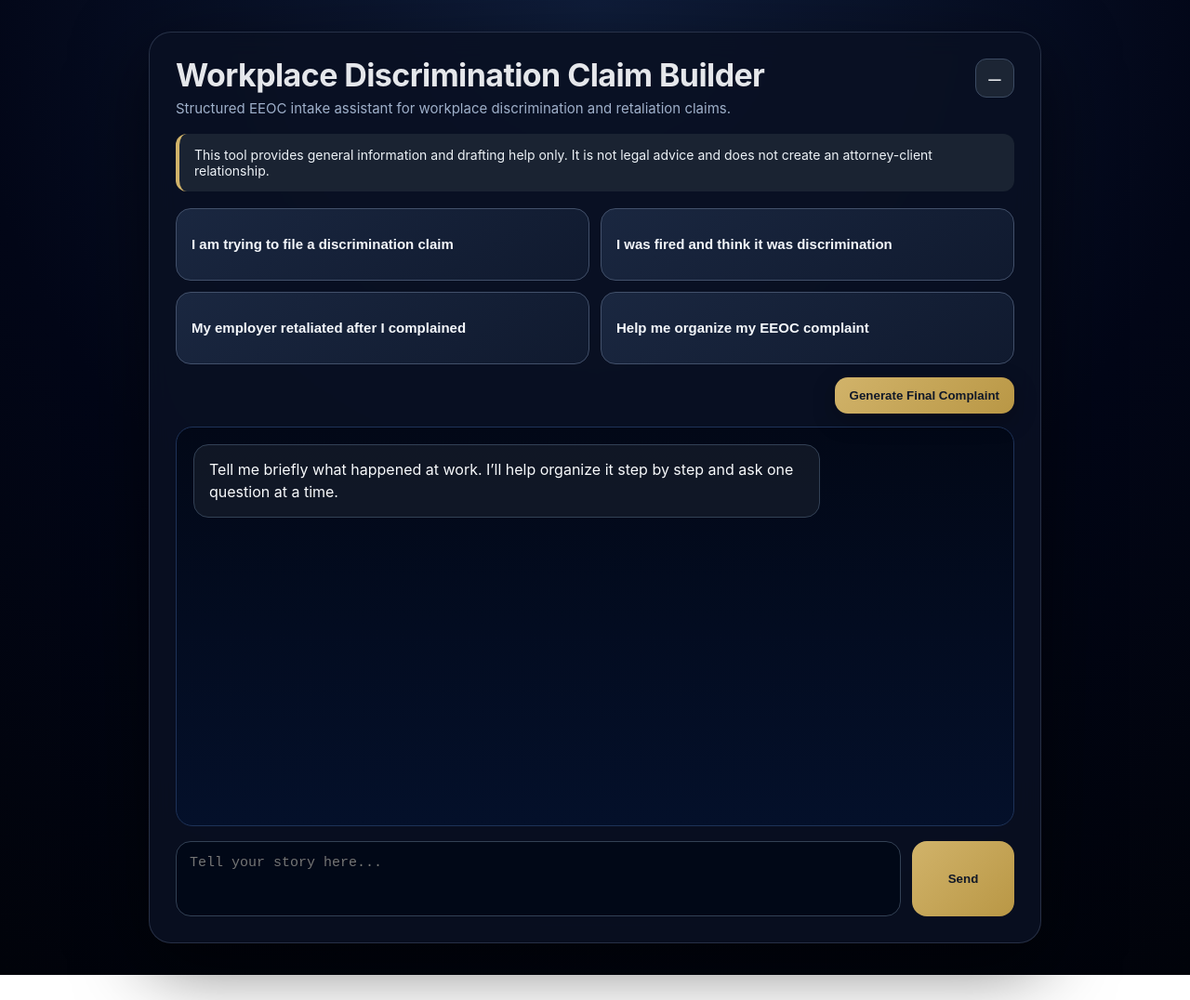
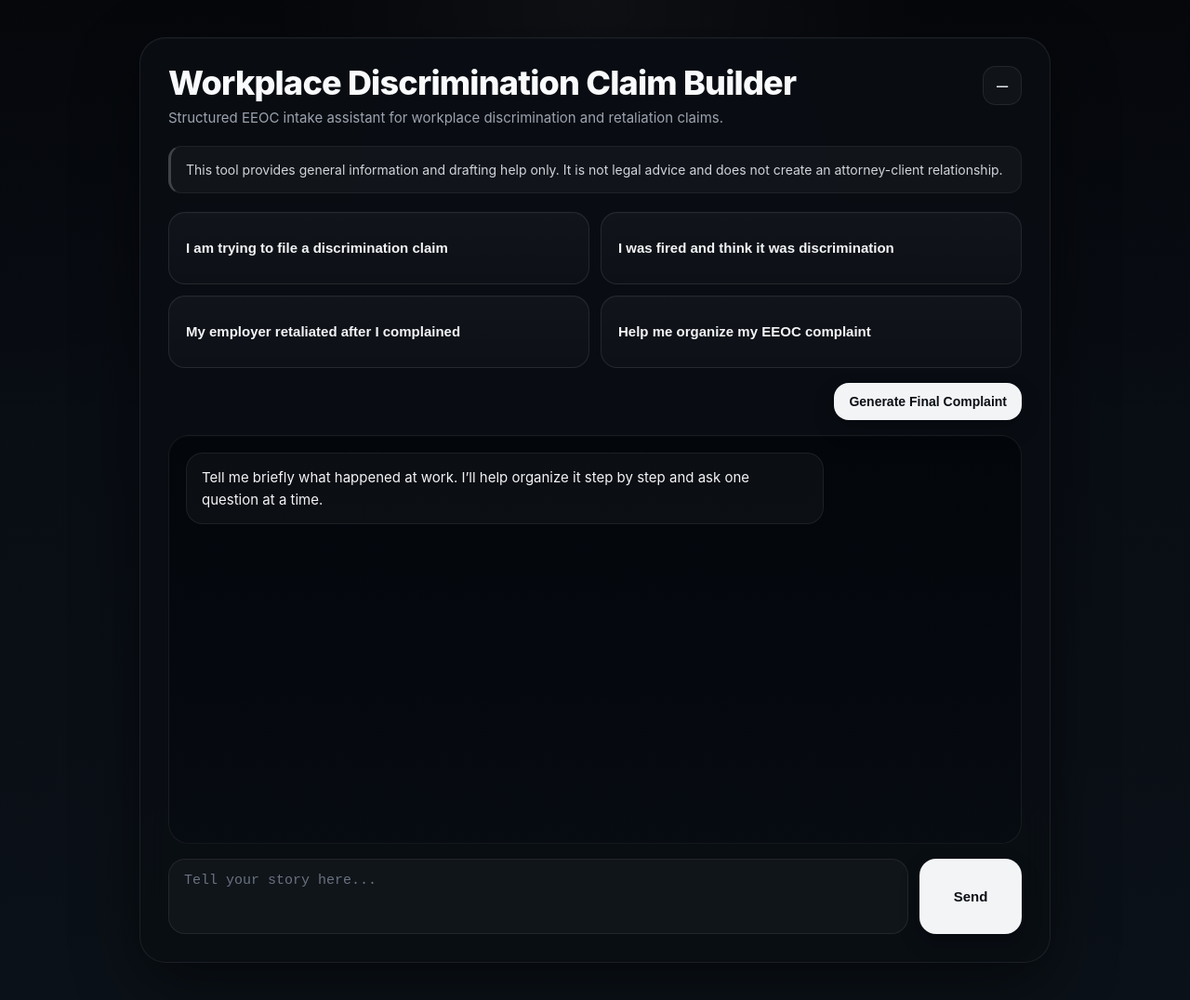
Before and after one commit to ariannalong26/Workplace-Discrimination-Claim-Builder, a website: page index.html in a window 1280 px wide. Shown: the whole page at 93% size. Before the commit the page ends 1049 px from the top, so only its background shows below. Drawn offline with Linux system fonts and the light colour scheme.

Commit message:
Update style.css

```diff
--- a/style.css
+++ b/style.css
@@ -1,28 +1,32 @@
 body {
   margin: 0;
-  font-family: -apple-system, BlinkMacSystemFont, "Segoe UI", Roboto, sans-serif;
-  background: radial-gradient(circle at top, #0f1d3a 0%, #020617 55%, #01030a 100%);
-  color: #e5e7eb;
+  font-family: -apple-system, BlinkMacSystemFont, "Segoe UI", Inter, Roboto, sans-serif;
+  background:
+    radial-gradient(circle at top, rgba(255, 255, 255, 0.04) 0%, transparent 28%),
+    linear-gradient(180deg, #05070b 0%, #090d14 42%, #0b1118 100%);
+  color: #f3f4f6;
 }
 
 .page {
   min-height: 100vh;
   display: flex;
   justify-content: center;
-  padding: 34px 18px;
+  padding: 40px 20px;
   box-sizing: border-box;
 }
 
 .card {
   width: 100%;
-  max-width: 960px;
-  background: rgba(10, 17, 35, 0.88);
+  max-width: 980px;
+  background: rgba(10, 14, 20, 0.94);
+  border: 1px solid rgba(255, 255, 255, 0.08);
+  border-radius: 28px;
+  padding: 30px;
+  box-sizing: border-box;
+  box-shadow:
+    0 24px 70px rgba(0, 0, 0, 0.45),
+    inset 0 1px 0 rgba(255, 255, 255, 0.03);
   backdrop-filter: blur(14px);
-  border: 1px solid rgba(97, 111, 141, 0.35);
-  border-radius: 24px;
-  padding: 28px;
-  box-shadow: 0 24px 80px rgba(0, 0, 0, 0.55);
-  box-sizing: border-box;
 }
 
 .topbar {
@@ -34,116 +38,143 @@ body {
 
 h1 {
   margin: 0 0 8px 0;
-  font-size: 34px;
-  line-height: 1.05;
-  font-weight: 750;
-  letter-spacing: -0.6px;
+  font-size: 36px;
+  line-height: 1.04;
+  font-weight: 760;
+  letter-spacing: -0.8px;
+  color: #f8fafc;
 }
 
 .subtext {
   margin: 0 0 18px 0;
-  color: #9fb0ca;
+  color: #9ca3af;
   font-size: 15px;
+  line-height: 1.5;
 }
 
 .minimize-btn {
-  background: rgba(31, 41, 55, 0.9);
-  border: 1px solid #3c4b63;
+  background: rgba(255, 255, 255, 0.03);
+  border: 1px solid rgba(255, 255, 255, 0.08);
   color: #e5e7eb;
-  border-radius: 12px;
+  border-radius: 14px;
   width: 42px;
   height: 42px;
-  font-size: 24px;
+  font-size: 22px;
   cursor: pointer;
+  transition: background 0.18s ease, border-color 0.18s ease, transform 0.18s ease;
+}
+
+.minimize-btn:hover {
+  background: rgba(255, 255, 255, 0.06);
+  border-color: rgba(255, 255, 255, 0.14);
+  transform: translateY(-1px);
 }
 
 .disclaimer {
-  background: rgba(31, 41, 55, 0.78);
-  border-left: 4px solid #d1b36a;
+  background: rgba(255, 255, 255, 0.035);
+  border: 1px solid rgba(255, 255, 255, 0.06);
+  border-left: 3px solid rgba(255, 255, 255, 0.2);
   padding: 14px 16px;
-  border-radius: 12px;
-  margin-bottom: 18px;
+  border-radius: 14px;
+  margin-bottom: 20px;
   font-size: 14px;
-  color: #edf2f7;
+  color: #d1d5db;
+  line-height: 1.5;
 }
 
 .starter-prompts {
   display: grid;
   grid-template-columns: 1fr 1fr;
   gap: 12px;
-  margin-bottom: 14px;
+  margin-bottom: 16px;
 }
 
 .starter-btn {
-  background: linear-gradient(145deg, #1a2740, #101a2f);
-  border: 1px solid #42506a;
-  border-radius: 16px;
-  padding: 16px;
-  color: #f4f7fb;
+  background: linear-gradient(180deg, rgba(255, 255, 255, 0.035) 0%, rgba(255, 255, 255, 0.02) 100%);
+  border: 1px solid rgba(255, 255, 255, 0.09);
+  border-radius: 18px;
+  padding: 16px 18px;
+  color: #f3f4f6;
   font-size: 15px;
   font-weight: 600;
   text-align: left;
-  line-height: 1.35;
+  line-height: 1.4;
   cursor: pointer;
-  transition: transform 0.18s ease, border-color 0.18s ease, box-shadow 0.18s ease;
+  transition:
+    transform 0.18s ease,
+    border-color 0.18s ease,
+    background 0.18s ease,
+    box-shadow 0.18s ease;
   min-height: 78px;
+  box-shadow: inset 0 1px 0 rgba(255, 255, 255, 0.02);
 }
 
 .starter-btn:hover {
   transform: translateY(-2px);
-  border-color: #d1b36a;
-  box-shadow: 0 10px 28px rgba(0, 0, 0, 0.28);
+  border-color: rgba(255, 255, 255, 0.18);
+  background: linear-gradient(180deg, rgba(255, 255, 255, 0.06) 0%, rgba(255, 255, 255, 0.03) 100%);
+  box-shadow: 0 10px 24px rgba(0, 0, 0, 0.22);
 }
 
 .action-row {
   display: flex;
   justify-content: flex-end;
-  margin-bottom: 14px;
+  margin-bottom: 16px;
 }
 
 .final-doc-btn {
-  background: linear-gradient(135deg, #d1b36a, #b99745);
-  color: #101828;
+  background: #f3f4f6;
+  color: #0b0f14;
   border: none;
-  border-radius: 14px;
+  border-radius: 16px;
   padding: 12px 16px;
   font-weight: 700;
+  font-size: 14px;
   cursor: pointer;
-  box-shadow: 0 8px 24px rgba(0, 0, 0, 0.25);
+  transition: transform 0.18s ease, opacity 0.18s ease, box-shadow 0.18s ease;
+  box-shadow: 0 10px 22px rgba(0, 0, 0, 0.22);
+}
+
+.final-doc-btn:hover {
+  transform: translateY(-1px);
+  opacity: 0.96;
 }
 
 .chat {
-  height: 430px;
+  height: 440px;
   overflow-y: auto;
-  background: linear-gradient(180deg, #020817 0%, #04102a 100%);
-  border: 1px solid #1e3258;
-  border-radius: 18px;
+  background:
+    linear-gradient(180deg, rgba(3, 6, 11, 0.98) 0%, rgba(7, 11, 18, 0.98) 100%);
+  border: 1px solid rgba(255, 255, 255, 0.07);
+  border-radius: 22px;
   padding: 18px;
   margin-bottom: 16px;
   box-sizing: border-box;
+  box-shadow: inset 0 1px 0 rgba(255, 255, 255, 0.02);
 }
 
 .message {
   margin-bottom: 14px;
   padding: 14px 16px;
-  border-radius: 16px;
-  line-height: 1.55;
+  border-radius: 18px;
+  line-height: 1.58;
   white-space: pre-wrap;
   max-width: 78%;
   box-sizing: border-box;
+  font-size: 15px;
 }
 
 .user {
-  background: linear-gradient(135deg, #2563eb, #1d4ed8);
-  color: white;
+  background: #f3f4f6;
+  color: #0b0f14;
   margin-left: auto;
-  box-shadow: 0 8px 20px rgba(37, 99, 235, 0.2);
+  box-shadow: 0 8px 18px rgba(0, 0, 0, 0.18);
 }
 
 .bot {
-  background: rgba(17, 24, 39, 0.94);
-  color: #f8fafc;
-  border: 1px solid #334155;
+  background: rgba(255, 255, 255, 0.035);
+  color: #f3f4f6;
+  border: 1px solid rgba(255, 255, 255, 0.07);
 }
 
 .typing {
@@ -155,7 +186,7 @@ h1 {
 .typing span {
   width: 8px;
   height: 8px;
-  background: #cbd5e1;
+  background: #d1d5db;
   border-radius: 50%;
   display: inline-block;
   animation: blink 1.2s infinite ease-in-out;
@@ -172,7 +203,7 @@ h1 {
 @keyframes blink {
   0%, 80%, 100% {
     transform: scale(0.7);
-    opacity: 0.45;
+    opacity: 0.4;
   }
   40% {
     transform: scale(1);
@@ -189,38 +220,53 @@ h1 {
 textarea {
   flex: 1;
   resize: none;
-  border-radius: 16px;
-  border: 1px solid #334155;
-  background: rgba(2, 8, 23, 0.95);
-  color: white;
-  padding: 14px;
+  border-radius: 18px;
+  border: 1px solid rgba(255, 255, 255, 0.08);
+  background: rgba(255, 255, 255, 0.03);
+  color: #f9fafb;
+  padding: 14px 16px;
   font-size: 15px;
   box-sizing: border-box;
   min-height: 68px;
+  transition: border-color 0.18s ease, background 0.18s ease, box-shadow 0.18s ease;
+}
+
+textarea::placeholder {
+  color: #6b7280;
 }
 
 textarea:focus {
   outline: none;
-  border-color: #d1b36a;
-  box-shadow: 0 0 0 3px rgba(209, 179, 106, 0.12);
+  border-color: rgba(255, 255, 255, 0.16);
+  background: rgba(255, 255, 255, 0.045);
+  box-shadow: 0 0 0 3px rgba(255, 255, 255, 0.04);
 }
 
 button[type="submit"] {
-  background: linear-gradient(135deg, #d1b36a, #b99745);
-  color: #111827;
+  background: #f3f4f6;
+  color: #0b0f14;
   border: none;
-  border-radius: 16px;
+  border-radius: 18px;
   padding: 0 22px;
   font-weight: 700;
+  font-size: 15px;
   cursor: pointer;
   min-width: 110px;
+  transition: transform 0.18s ease, opacity 0.18s ease, box-shadow 0.18s ease;
+  box-shadow: 0 10px 22px rgba(0, 0, 0, 0.22);
+}
+
+button[type="submit"]:hover {
+  transform: translateY(-1px);
+  opacity: 0.96;
 }
 
 button[type="submit"]:disabled,
 .final-doc-btn:disabled,
 .starter-btn:disabled {
-  opacity: 0.6;
+  opacity: 0.55;
   cursor: not-allowed;
+  transform: none;
 }
 
 .chat-launcher {
@@ -228,19 +274,37 @@ button[type="submit"]:disabled,
   right: 24px;
   bottom: 24px;
   z-index: 999;
-  background: linear-gradient(135deg, #d1b36a, #b99745);
-  color: #111827;
+  background: #f3f4f6;
+  color: #0b0f14;
   border: none;
   border-radius: 999px;
   padding: 14px 18px;
   font-weight: 700;
-  box-shadow: 0 16px 40px rgba(0, 0, 0, 0.32);
+  font-size: 14px;
+  box-shadow: 0 18px 40px rgba(0, 0, 0, 0.28);
   cursor: pointer;
   display: none;
 }
 
 .card.minimized {
   display: none;
+}
+
+.chat::-webkit-scrollbar {
+  width: 10px;
+}
+
+.chat::-webkit-scrollbar-track {
+  background: transparent;
+}
+
+.chat::-webkit-scrollbar-thumb {
+  background: rgba(255, 255, 255, 0.1);
+  border-radius: 999px;
+}
+
+.chat::-webkit-scrollbar-thumb:hover {
+  background: rgba(255, 255, 255, 0.18);
 }
 
 @media (max-width: 760px) {
@@ -254,14 +318,23 @@ button[type="submit"]:disabled,
 
   button[type="submit"] {
     width: 100%;
-    min-height: 48px;
+    min-height: 50px;
   }
 
   .message {
     max-width: 92%;
   }
 
+  .card {
+    padding: 22px;
+    border-radius: 22px;
+  }
+
   h1 {
-    font-size: 28px;
+    font-size: 29px;
+  }
+
+  .topbar {
+    align-items: center;
   }
 }
```
